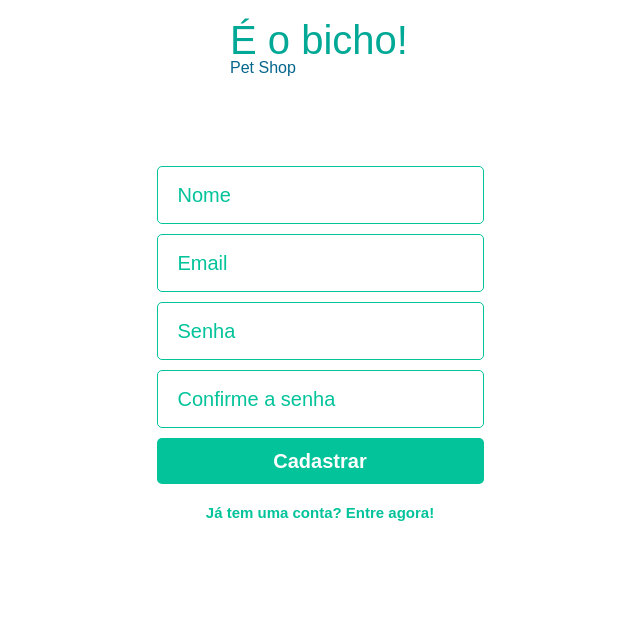
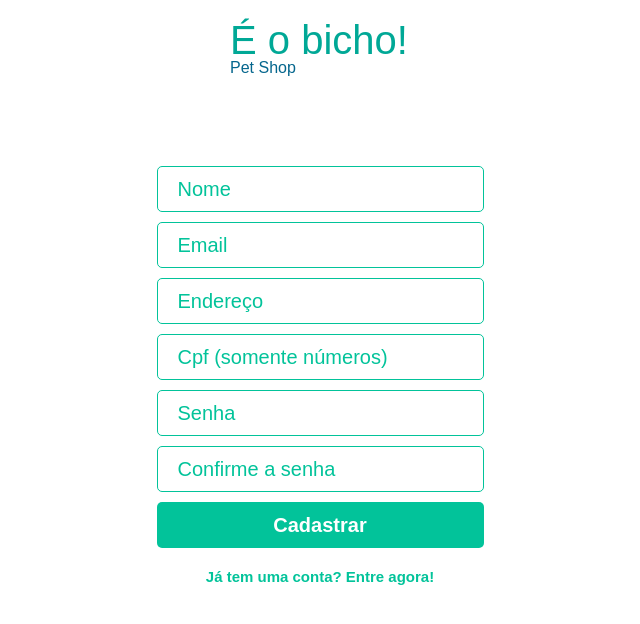
Before and after one commit to Jansenck/projeto14-eh-o-bicho-pet-shop-front, a React (Create React App) app: page /signup in a window 1280 px wide. Shown: the top 624 px of the page, without its empty margins (320-960 px from the left). Built offline with nearby package versions, Linux system fonts and the light colour scheme.

Commit message:
finalized signup

```diff
--- a/src/pages/SignUpPage.js
+++ b/src/pages/SignUpPage.js
@@ -82,6 +82,12 @@ export default function SignUp() {
                     <Input placeholder = "Email" type = "email" name = "email" required disabled = {disabled}
                     background = {background} color = {color}
                     onChange = {event => handleForm({name: event.target.name, value: event.target.value}, form, setForm)}/>
+                    <Input placeholder = "Endereço" type = "text" name = "adress" required disabled = {disabled}
+                    background = {background} color = {color}
+                    onChange = {event => handleForm({name: event.target.name, value: event.target.value}, form, setForm)}/>
+                    <Input placeholder = "Cpf (somente números)" type = "text" name = "cpf" required disabled = {disabled}
+                    background = {background} color = {color}
+                    onChange = {event => handleForm({name: event.target.name, value: event.target.value}, form, setForm)}/>
                     <Input placeholder = "Senha" type = "password" name = "password" required disabled = {disabled}
                     background = {background} color = {color}
                     onChange = {event => handleForm({name: event.target.name, value: event.target.value}, form, setForm)}/>
--- a/src/styles/SignIn&UpStyles.js
+++ b/src/styles/SignIn&UpStyles.js
@@ -1,7 +1,7 @@
 import styled from "styled-components"
 
 const Input = styled.input`
-    height: 58px;
+    height: 46px;
     width: 100%;
     border-radius: 5px;
     margin-top: 10px;
```
Also changed, not shown: src/pages/HomePage.js (added, +10 -0 lines).
